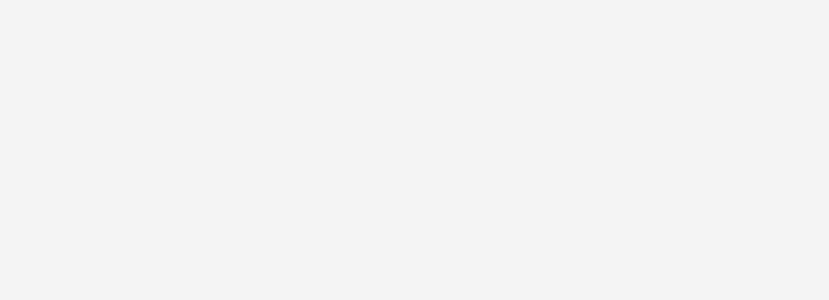
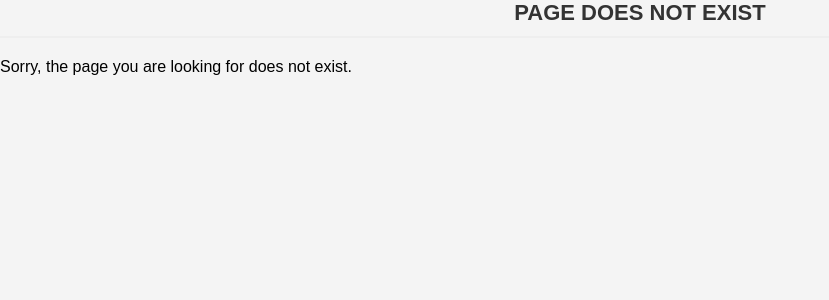
Before and after one commit to Kazi27/API-app, a React (Create React App) app in the folder src/: page / in a window 1280 px wide. Before the commit this address had no page. Shown: the top 300 px of the page, without its empty margins (0-829 px from the left). Built offline with nearby package versions, Linux system fonts and the light colour scheme.

Commit message:
error handing, throws error when invalid link

```diff
--- a/src/App.js
+++ b/src/App.js
@@ -3,6 +3,7 @@ import { BrowserRouter as Router, Routes, Route } from 'react-router-dom';
 import Homepage from './Homepage';
 import Congress from './Congress';
 import Parliament from './Parliament';
+import NotFound from './NotFound'; //Import NotFound component
 
 function App() {
   return (
@@ -12,6 +13,7 @@ function App() {
           <Route path="/API-app" element={<Homepage />} />
           <Route path="/API-app/congress" element={<Congress />} />
           <Route path="/API-app/parliament" element={<Parliament />} />
+          <Route path="*" element={<NotFound/>} /> {}
         </Routes>
       </Router>
     </div>
--- /dev/null
+++ b/src/NotFound.js
@@ -0,0 +1,11 @@
+import React from 'react';
+const NotFound = () => {
+  return (
+    <div>
+      <h2 className="parliament-heading">PAGE DOES NOT EXIST</h2>
+      <p>Sorry, the page you are looking for does not exist.</p>
+    </div>
+  );
+};
+
+export default NotFound;
```
